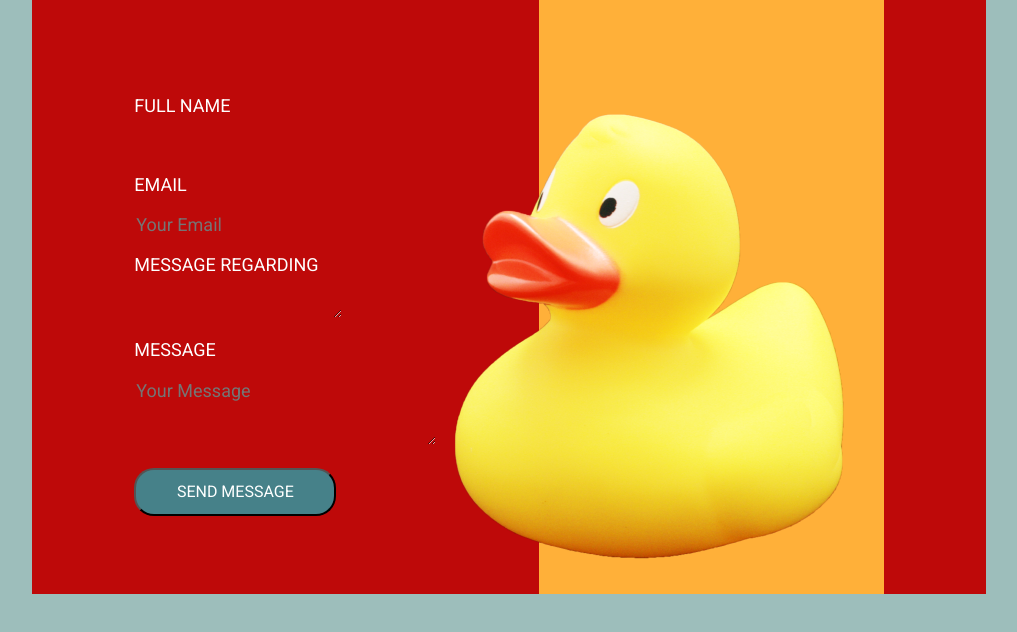
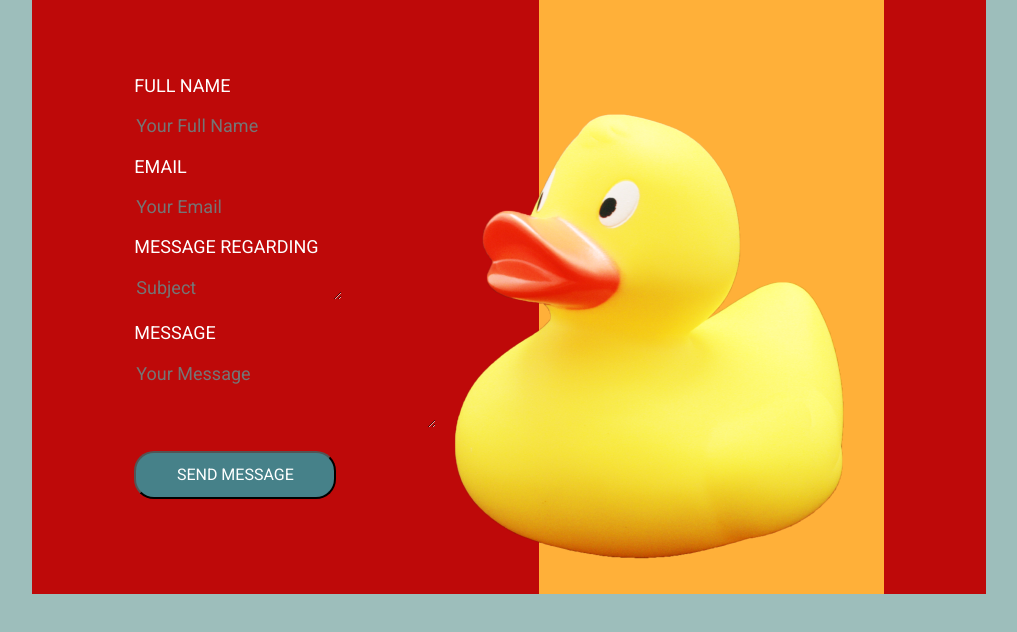
Before and after one commit to Mariam-Khaz/Duck-Card, a plain HTML site: page index.html in a window 1280 px wide. Shown: the whole page, without its empty margins (131-1148 px from the left). Drawn offline with Linux system fonts and the light colour scheme; a web font is replaced by a local one.

```diff
--- a/index.html
+++ b/index.html
@@ -11,28 +11,55 @@
 <title>Duck-Card</title>
 </head>
 <body>
-  <form action="Duck-Card">
   <div class="main-card">
-
     <div class="red-card">
       <div class="subject-card">
-        <p>FULL NAME</p>
-        <input type="FULL NAME" id="fname" name="fname"><br>
-        <p>EMAIL</p>
-        <input type="email" placeholder="Your Email"><br>
-        <p>MESSAGE REGARDING</p>
-        <textarea name="MESSAGE REGARDING" id="regarding" cols="20" rows="1"></textarea><br>
-        <p>MESSAGE</p>
-        <textarea type="MESSAGE" placeholder="Your Message" cols="30" rows="3"></textarea><br><br>
-        <button type="submit">SEND MESSAGE</button><br>
+        <form action="Duck-Card" method="post">
+          <label for="fname">FULL NAME</label><br><br>
+          <input
+            type="text"
+            id="fname"
+            name="fname"
+            placeholder="Your Full Name"
+            /><br><br>
+
+          <label for="email">EMAIL</label><br><br>
+          <input
+            type="email"
+            id="email"
+            name="email"
+            placeholder="Your Email"
+            required
+            /><br><br>
+
+          <label for="regarding">MESSAGE REGARDING</label><br><br>
+          <textarea
+            name="regarding"
+            id="regarding"
+            cols="20"
+            rows="1"
+            placeholder="Subject"
+            ></textarea><br><br>
+
+            <label for="Message">MESSAGE</label><br><br>
+            <textarea
+              id="Message"
+              name="Message"
+              cols="30"
+              rows="3"
+              placeholder="Your Message"
+              required
+              ></textarea
+              ><br /><br />
+              <button type="submit">SEND MESSAGE</button><br><br>
+        </form>
         <div class="duckpic">
           <img src="images/duck.png">
         </div>
       </div>
       <div class="yellow-box"></div>
     </div>
+  </div>
 
-  </div>
-  </form>
 </body>
 </html>
--- a/styles/styles.css
+++ b/styles/styles.css
@@ -22,10 +22,10 @@
 }
 
 /* .subject-card {
-
+    justify-content: space-around;
 } */
 
-p, textarea, input {
+label, textarea, input {
   background-color: #BE0909;
   color: #FEFFFF;
   border: none;
@@ -47,6 +47,10 @@
   border-radius: 20px;
 }
 
+button:hover {
+opacity: 0.9;
+}
+
 .duckpic {
   position: absolute;
   align-items: center;
```
